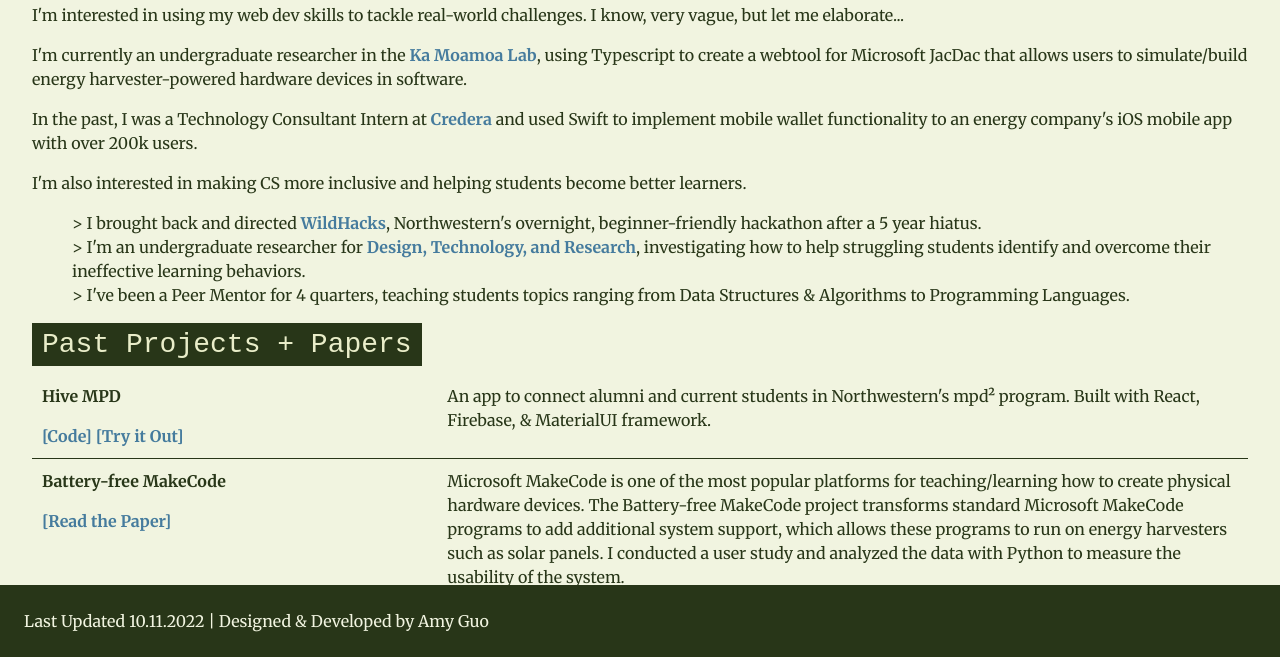
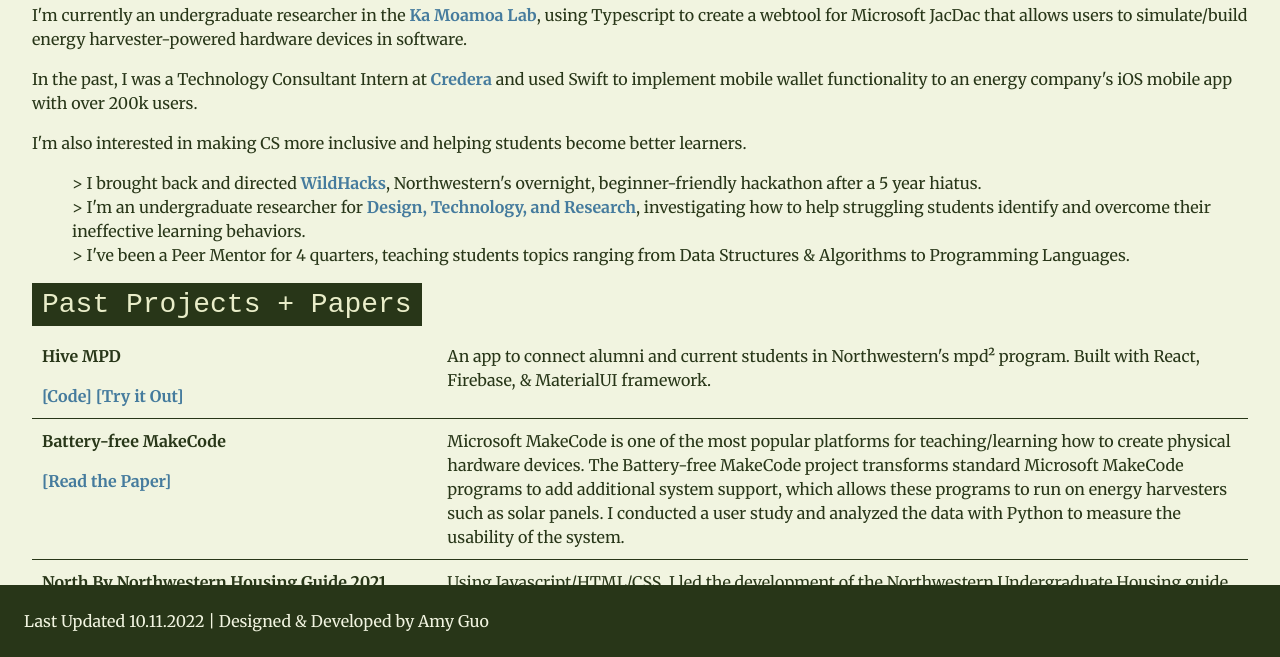
Before and after one commit to amyeguo/amyeguo.github.io, a plain HTML site: page index.html in a window 1280 px wide. Shown: the part 215-872 px from the top of the page. Drawn offline with nearby package versions, Linux system fonts and the light colour scheme; a web font is replaced by a local one.

```diff
--- a/index.html
+++ b/index.html
@@ -84,10 +84,6 @@
           </svg>
         </a>
       </div>
-      <p>
-        I'm interested in using my web dev skills to tackle real-world
-        challenges. I know, very vague, but let me elaborate...
-      </p>
       <p>
         I'm currently an undergraduate researcher in the
         <a href="https://kamoamoa.com/" target="_blank">Ka Moamoa Lab</a>, using
```
